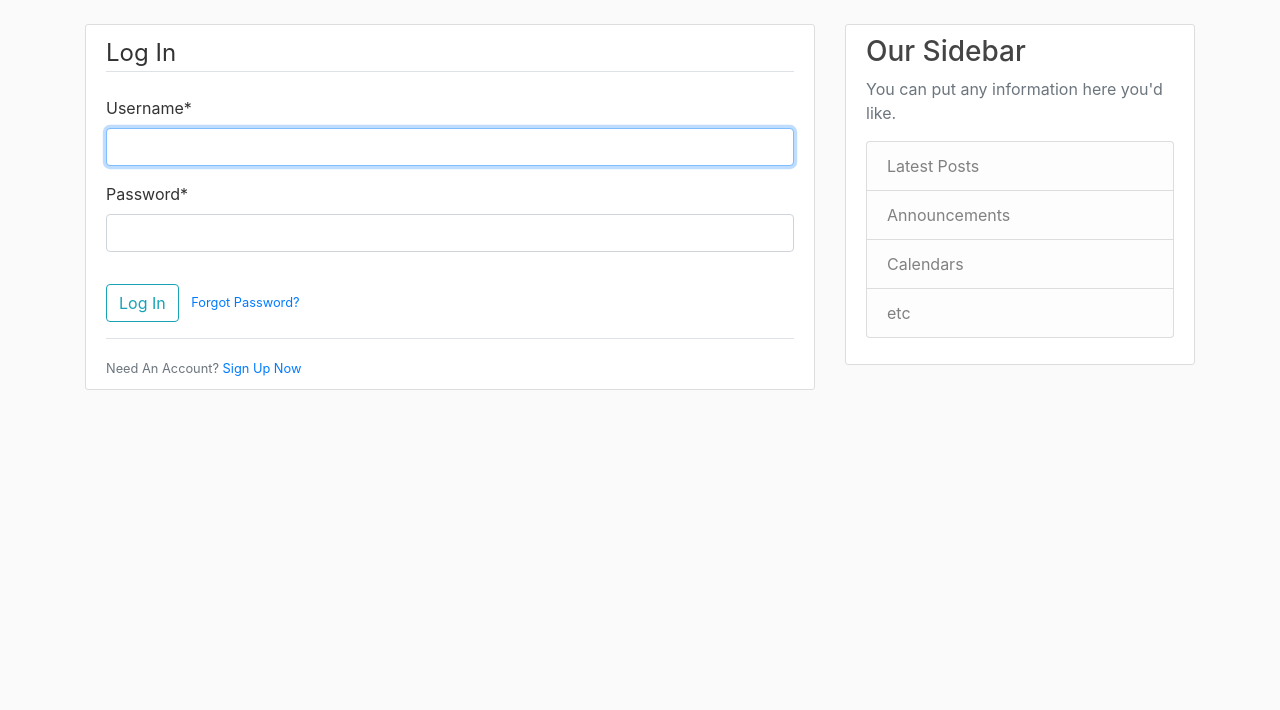
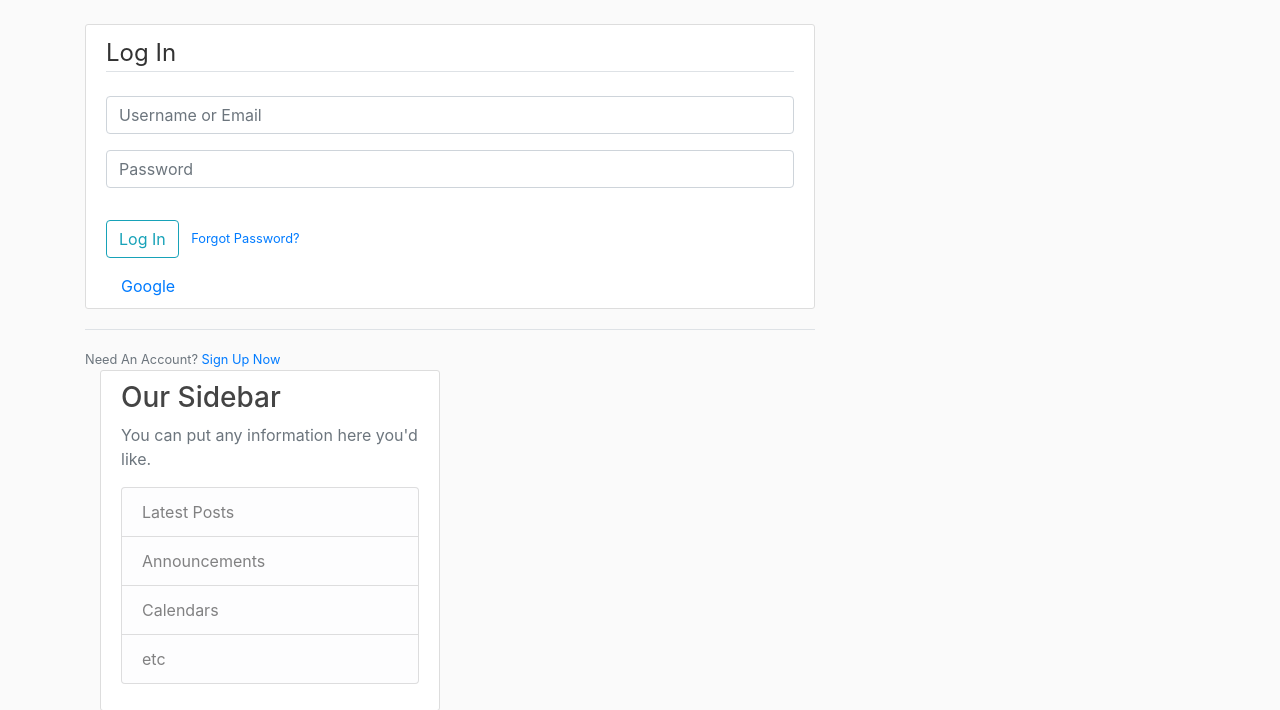
Before and after one commit to ckp7blessed/Bytetheapples.com, a Django app: page /login/ in a window 1280 px wide. Shown: the part 56-766 px from the top of the page. Run offline with Django 3.2, Linux system fonts and the light colour scheme; some libraries are stand-ins or nearby versions.

Commit message:
allatuh commit 2

```diff
--- a/CBlog_project/settings.py
+++ b/CBlog_project/settings.py
@@ -168,6 +168,8 @@
     }
 }
 
+ACCOUNT_AUTHENTICATION_METHOD = 'username_email'
+
 # AWS_ACCESS_KEY_ID = os.environ.get('AWS_ACCESS_KEY_ID')
 # AWS_SECRET_ACCESS_KEY = os.environ.get('AWS_SECRET_ACCESS_KEY')
 # AWS_STORAGE_BUCKET_NAME = os.environ.get('AWS_STORAGE_BUCKET_NAME')
--- a/CBlog_project/urls.py
+++ b/CBlog_project/urls.py
@@ -19,6 +19,7 @@
 from users import views as user_views
 from django.conf import settings
 from django.conf.urls.static import static
+from users.forms import CustomAuthForm
 
 urlpatterns = [
     path('admin/', admin.site.urls),
@@ -28,7 +29,7 @@
     path('profile/', user_views.UserProfileListView.as_view(), name='profile'),
     #path('search/', user_views.UserResultsView.as_view(), name='user_results'),
     path('profile/settings', user_views.profile_settings, name='profile_settings'),
-    path('login/', auth_views.LoginView.as_view(template_name='users/login.html'), name='login'),
+    path('login/', auth_views.LoginView.as_view(template_name='users/login.html', authentication_form=CustomAuthForm), name='login'),
     path('logout/', auth_views.LogoutView.as_view(template_name='users/logout.html'), name='logout'),
     path('<int:pk>/account_delete/', user_views.UserDeleteView.as_view(), name='user_confirm_delete'),
     path('password-reset/',
--- a/blog/templates/blog/base.html
+++ b/blog/templates/blog/base.html
@@ -69,8 +69,10 @@
 	    			</div>
 	    		{% endfor %}
 	    	{% endif %}
-	    	{% block content %}{% endblock %}
+	    {% block content %}
+	    {% endblock %}
 	    </div>
+
 	    <div class="col-md-4">
 	      <div class="content-section">
 	        <h3>Our Sidebar</h3>
@@ -84,6 +86,7 @@
 	        </p>
 	      </div>
 	    </div>
+
 	  </div>
 	</main>
 
--- a/blog/templates/blog/user_results.html
+++ b/blog/templates/blog/user_results.html
@@ -4,10 +4,14 @@
 	<h1>Search Results</h1>
 	{% for user in object_list %}
 	<article class="media content-section">
-		<img class="rounded-circle article-img" src={{ user.profile.image.url }}>
+		<img class="rounded-circle article-img" src="{{ user.profile.image.url }}">
 		<div class="media-body">
 		<div class="article-metadata">
 		<a class="mr-2" href="{% url 'user-posts' user.username %}">{{ user.username }}</a>
+		<p>Last login {{ user.last_login | date:"F d, Y" }}<br>
+		Account created {{ user.date_joined | date:"F d, Y"  }}</p>
+		</div>
+		</div>
 	</article>
 	{% endfor %}
 
--- a/users/forms.py
+++ b/users/forms.py
@@ -1,6 +1,6 @@
 from django import forms
 from django.contrib.auth.models import User
-from django.contrib.auth.forms import UserCreationForm
+from django.contrib.auth.forms import UserCreationForm, AuthenticationForm
 from . models import Profile
 
 class UserRegisterForm(UserCreationForm):
@@ -19,3 +19,14 @@
 	class Meta:
 		model = Profile
 		fields = ['image', 'bio', 'location']
+
+class CustomAuthForm(AuthenticationForm):
+	class Meta:
+		model = User
+		fields = ['username', 'password']
+	def __init__(self, *args, **kwargs):
+		super(CustomAuthForm, self).__init__(*args, **kwargs)
+		self.fields['username'].widget = forms.TextInput(attrs={'class': 'form-control', 'placeholder': 'Username or Email'})
+		self.fields['username'].label = False
+		self.fields['password'].widget = forms.PasswordInput(attrs={'class': 'form-control', 'placeholder':'Password'})
+		self.fields['password'].label = False
--- a/users/templates/users/login.html
+++ b/users/templates/users/login.html
@@ -1,5 +1,8 @@
 {% extends 'blog/base.html' %}
+{% load account socialaccount %}
+{% load socialaccount %}
 {% load crispy_forms_tags %}
+
 {% block content %}
 	<div class="content-section">
 		<form method="POST">
@@ -15,6 +18,25 @@
 				</small>
 			</div>
 		</form>
+				<div class="container">
+				<div class="socialaccount_ballot">
+				{% get_providers as socialaccount_providers %}
+				{% for provider in socialaccount_providers %}
+				{% if provider.id == "openid" %}
+				{% for brand in provider.get_brands %}
+				<div class="socialaccount_ballot">
+				  <a title="{{brand.name}}"
+				     class="socialaccount_provider {{provider.id}} {{brand.id}}"
+				     href="{% provider_login_url provider.id openid=brand.openid_url process=process %}"
+				     >{{brand.name}}</a>
+				{% endfor %}
+				{% endif %}
+				  <a title="{{provider.name}}" class="socialaccount_provider {{provider.id}}"
+				     href="{% provider_login_url provider.id process=process scope=scope auth_params=auth_params %}">{{provider.name}}</a>
+				{% endfor %}
+				</div>
+				</div>
+				</div>
 		<div class="border-top pt-3">
 			<small class="text-muted">
 				Need An Account?<a href="{% url 'register' %}"> Sign Up Now</a>
--- a/users/templates/users/profile.html
+++ b/users/templates/users/profile.html
@@ -10,7 +10,7 @@
 		    <div class="media-body">
 		        <p class="text-secondary">Username: {{ user.username }}</p>
 		        <p class="text-secondary">Email: {{ user.email }}</p>
-		        <p class="text-dark">Bio: {{ user.profile.bio }}</p>
+		        <p class="text-dark">Bio: {{ user.profile.bio|urlize }}</p>
 		        <p class="text-dark">Location: {{ user.profile.location }}</p>
 		    </div>
 		</div>
```
Also changed, not shown: users/templates/users/register.html (+20 -0 lines), db.sqlite3. Lines whose indentation alone changed are shown as unchanged.
